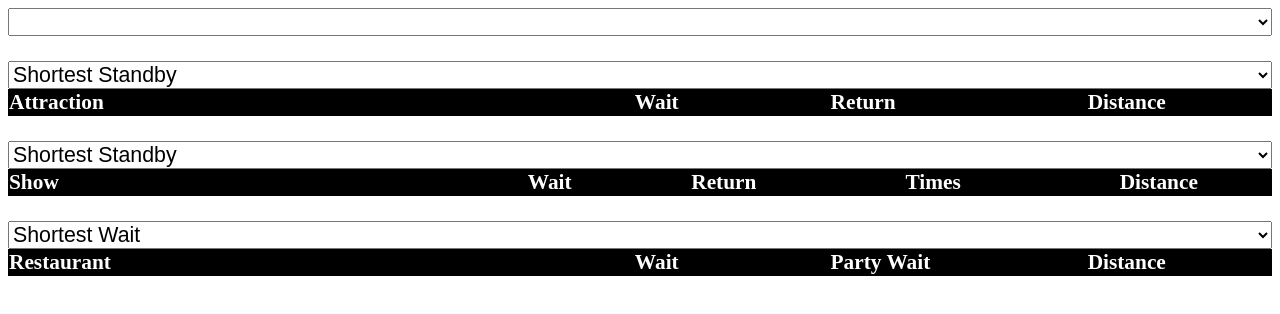
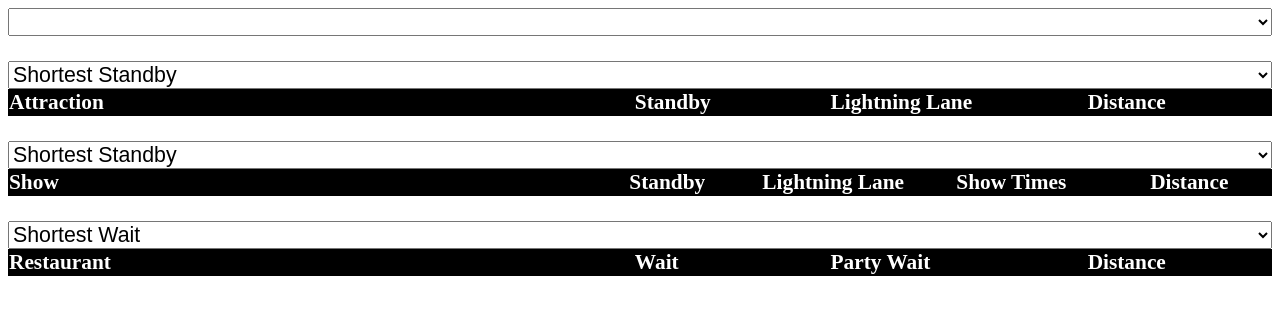
Before and after one commit to n8rb/park-info, a website: page index.html in a window 1280 px wide. Drawn offline with Linux system fonts and the light colour scheme; no server answers.

Commit message:
chore: feedback

```diff
--- a/index.html
+++ b/index.html
@@ -61,15 +61,15 @@
     <br />
     <select id="attraction-list-options">
       <option value="SHORTEST" selected>Shortest Standby</option>
-      <option value="SOONEST">Soonest Return Time</option>
+      <option value="SOONEST">Soonest Lightning Lane</option>
       <option value="NEAREST">Nearest</option>
     </select>
     <table>
       <thead>
         <tr>
           <th style="width: 50%">Attraction</th>
-          <th style="width: 15%">Wait</th>
-          <th style="width: 20%">Return</th>
+          <th style="width: 15%">Standby</th>
+          <th style="width: 20%">Lightning Lane</th>
           <th style="width: 15%">Distance</th>
         </tr>
       </thead>
@@ -79,17 +79,17 @@
 
     <select id="show-list-options">
       <option value="SHORTEST" selected>Shortest Standby</option>
-      <option value="SOONEST">Soonest Return Time</option>
+      <option value="SOONEST">Soonest Lightning Lane</option>
       <option value="NEAREST">Nearest</option>
     </select>
     <table>
       <thead>
         <tr>
           <th style="width: 50%">Show</th>
-          <th style="width: 15%">Wait</th>
-          <th style="width: 20%">Return</th>
-          <th style="width: 20%">Times</th>
-          <th style="width: 15%">Distance</th>
+          <th style="width: 10%">Standby</th>
+          <th style="width: 15%">Lightning Lane</th>
+          <th style="width: 15%">Show Times</th>
+          <th style="width: 10%">Distance</th>
         </tr>
       </thead>
       <tbody id="show-list"></tbody>
```
